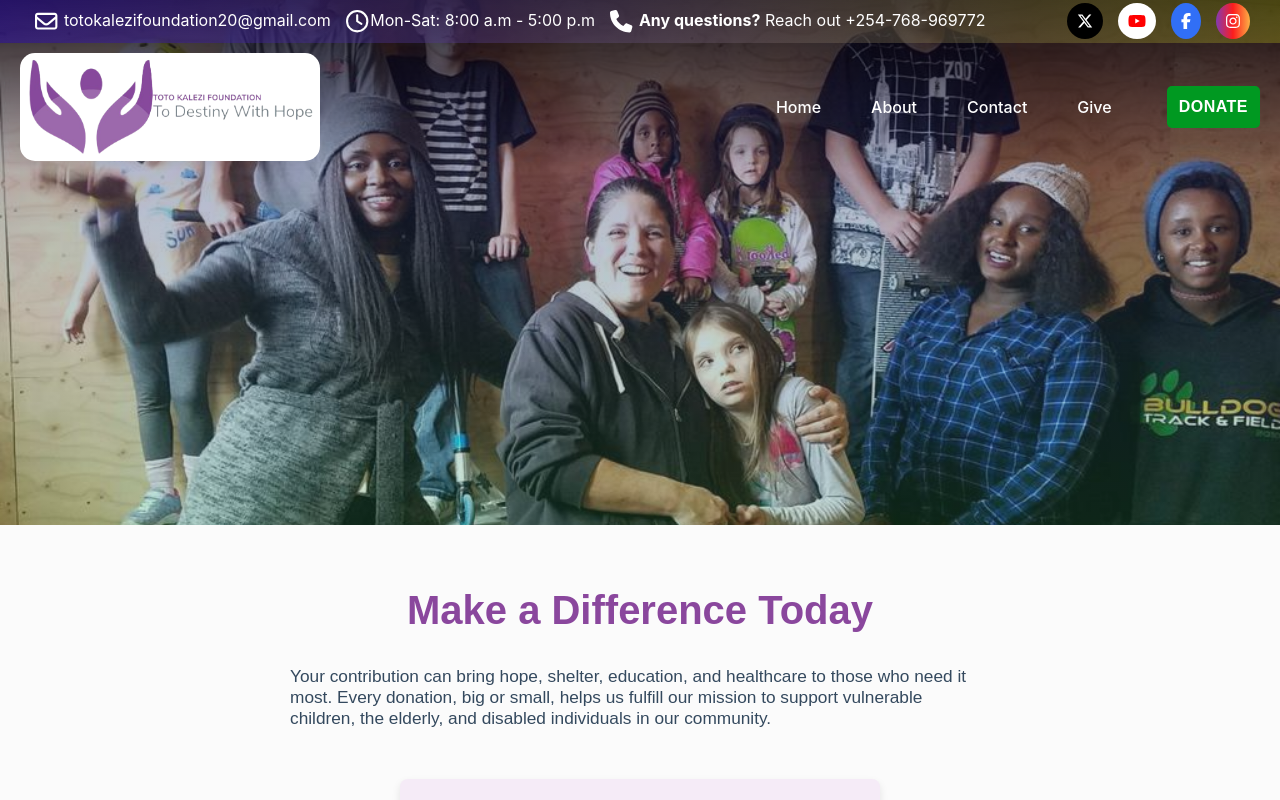
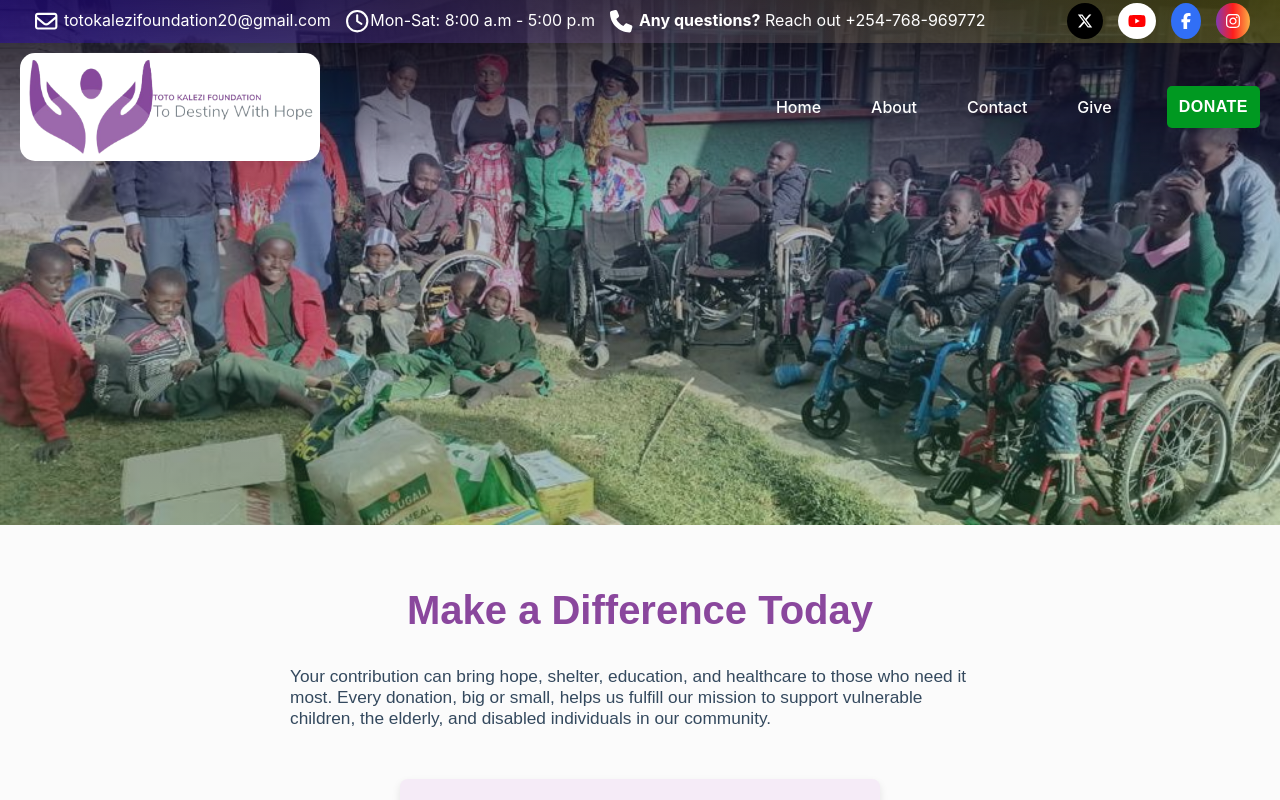
Before and after one commit to IsaacNjenga/Toto_Kalezi, a React (Create React App) app in the folder front/: page /give in a window 1280 px wide. Shown: the top 800 px of the page. Built offline with nearby package versions, Linux system fonts and the light colour scheme.

Commit message:
fixed some issues

```diff
--- a/front/src/assets/css/donate.css
+++ b/front/src/assets/css/donate.css
@@ -7,7 +7,7 @@
 .donate-page-image {
   position: relative;
   background: linear-gradient(#281a7965, rgba(53, 155, 84, 0.234)),
-    url("../images/support_us.jpeg") no-repeat center center/cover;
+    url("../images/gallery_images/19.jpeg") no-repeat center center/cover;
   padding-bottom: 250px;
   padding-top: 150px;
   z-index: 10;
--- a/front/src/pages/home.js
+++ b/front/src/pages/home.js
@@ -1,6 +1,6 @@
 import React from "react";
 import Navbar from "../components/navbar";
-import image from "../assets/images/footer-bg.jpeg";
+//import image from "../assets/images/footer-bg.jpeg";
 import Footer from "../components/footer";
 import "../assets/css/home.css";
 
@@ -10,7 +10,7 @@ import homeIcon from "../assets/icons/home.png";
 import medicalIcon from "../assets/icons/medical.png";
 import donation from "../assets/icons/donation.png";
 
-import supportUs from "../assets/images/support_us.jpeg";
+import supportUs from "../assets/images/gallery_images/42.jpeg";
 import sustainability from "../assets/images/sustainability.jpeg";
 import free_volunteering from "../assets/images/free_volunteering.jpeg";
 import { FontAwesomeIcon } from "@fortawesome/react-fontawesome";
@@ -88,7 +88,6 @@ function Home() {
       text: "Your time and skills can make a significant difference. Volunteer with us to support underprivileged communities, participate in impactful projects, and experience the joy of giving back—all at no cost to you.",
     },
   ];
-
 
   const team = [
     {
```
